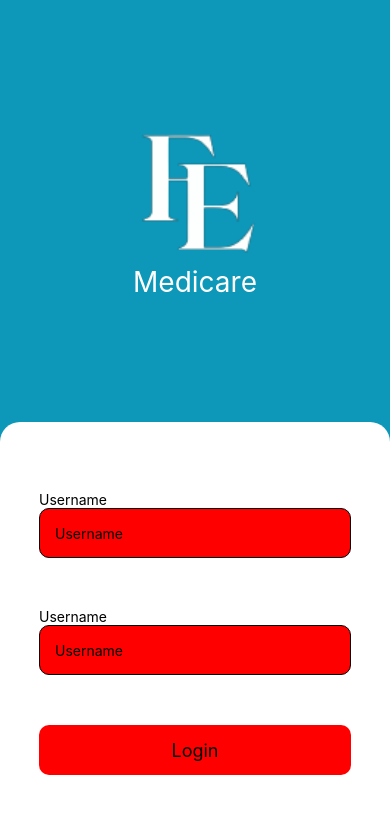
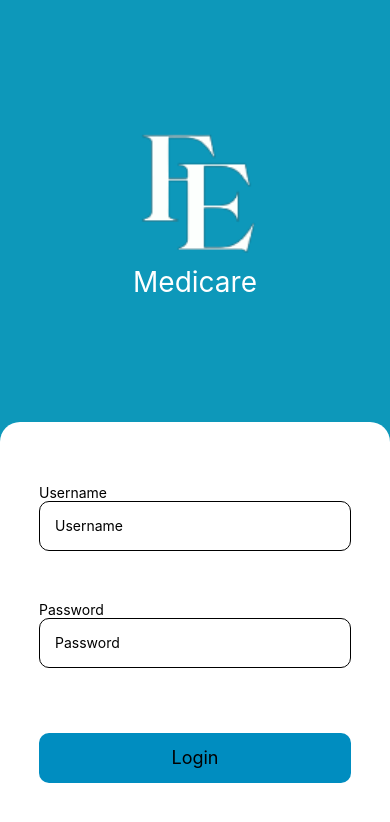
Before and after one commit to Dhananjaya1321/MedicareMobileApplication, a React Native app in the folder Medicare/: screen / in a window 390 px wide. Shown: the top 822 px of the page. Built offline with nearby package versions, Linux system fonts and the light colour scheme.

Commit message:
Created TextField component

```diff
--- /dev/null
+++ b/Medicare/components/InputField.tsx
@@ -0,0 +1,30 @@
+import {Text, TextInput, View} from "react-native";
+
+export function InputField({value, placeholder,event}: props) {
+    return (
+        <View style={{width: '80%', justifyContent: 'center', alignItems: 'center'}}>
+            <Text style={{alignSelf: 'flex-start', color: 'black'}}>{placeholder}</Text>
+            <TextInput
+                value={value}
+                placeholder={placeholder}
+                style={{
+                    borderRadius: 10,
+                    width: '100%',
+                    height: 50,
+                    backgroundColor: 'white',
+                    borderColor: 'black',
+                    borderWidth: 1,
+                    paddingLeft: 15,
+                    color:'black'
+                }}
+                onPressOut={event}
+            ></TextInput>
+        </View>
+    );
+}
+
+type props = {
+    value: any,
+    placeholder: string,
+    event:any
+}
--- a/Medicare/pages/LoginPage.tsx
+++ b/Medicare/pages/LoginPage.tsx
@@ -2,8 +2,18 @@ import {Image, InputAccessoryView, SafeAreaView, Text, TextInput, View} from "re
 // @ts-ignore
 import logo from "../assets/image/logo.png";
 import {Button} from "../components/Button.tsx";
+import {InputField} from "../components/InputField.tsx";
+import {useState} from "react";
 
 export function LoginPage() {
+    let [username, setUsername] = useState('');
+    let [password, setPassword] = useState('');
+    let handleUsernameChange = function (event: any) {
+        setUsername(event);
+    }
+    let handlePasswordChange = function (event: any) {
+        setPassword(event);
+    }
     return (
         <SafeAreaView style={{flex: 1}}>
             <View style={{
@@ -27,41 +37,26 @@ export function LoginPage() {
                     borderTopLeftRadius: 20,
                     borderTopRightRadius: 20,
                 }}>
-                    <View style={{width: '80%', justifyContent: 'center', alignItems: 'center'}}>
-                        <Text style={{alignSelf: 'flex-start',color:'black'}}>Username</Text>
-                        <TextInput value={'Username'} style={{
-                            borderRadius: 10,
-                            width: '100%',
-                            height: 50,
-                            backgroundColor: 'red',
-                            borderColor:'black',
-                            borderWidth:1,
-                            paddingLeft:15
-                        }}></TextInput>
-                    </View>
-                    <View style={{width: '80%', justifyContent: 'center', alignItems: 'center'}}>
-                        <Text style={{alignSelf: 'flex-start',color:'black'}}>Username</Text>
-                        <TextInput value={'Username'} style={{
-                            borderRadius: 10,
-                            width: '100%',
-                            height: 50,
-                            backgroundColor: 'red',
-                            borderColor:'black',
-                            borderWidth:1,
-                            paddingLeft:15
-                        }}></TextInput>
-                    </View>
-                    <Button text={'Login'} stylesPressable={{
-                        width: '80%',
-                        height: 50,
-                        backgroundColor: 'red',
-                        borderRadius: 10,
-                        justifyContent: 'center', alignItems: 'center'
-                    }} stylesText={{
-                        fontSize: 18,
-                    }}/>
+                    <InputField value={username} placeholder={'Username'} event={handleUsernameChange}/>
+                    <InputField value={password} placeholder={'Password'} event={handlePasswordChange}/>
+
+                    <Button text={'Login'}
+                            stylesPressable={{
+                                width: '80%',
+                                height: 50,
+                                backgroundColor: '#008dc0',
+                                borderRadius: 10,
+                                justifyContent: 'center',
+                                alignItems: 'center',
+                                marginTop: 15
+                            }}
+                            stylesText={{
+                                fontSize: 18,
+                            }}
+                    />
                 </View>
             </View>
         </SafeAreaView>
-    );
+    )
+
 }
```
